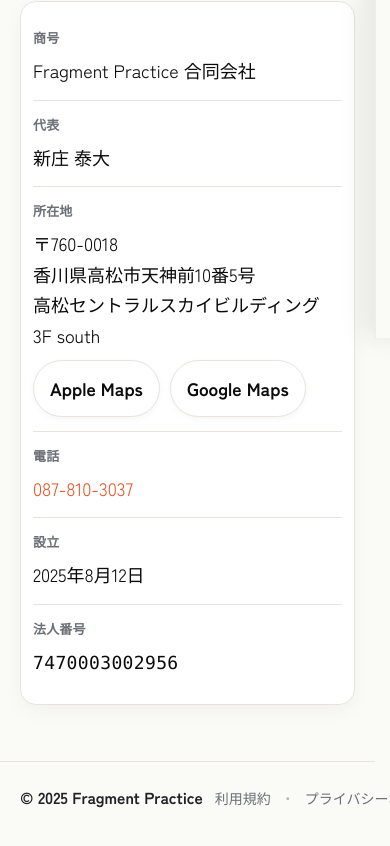
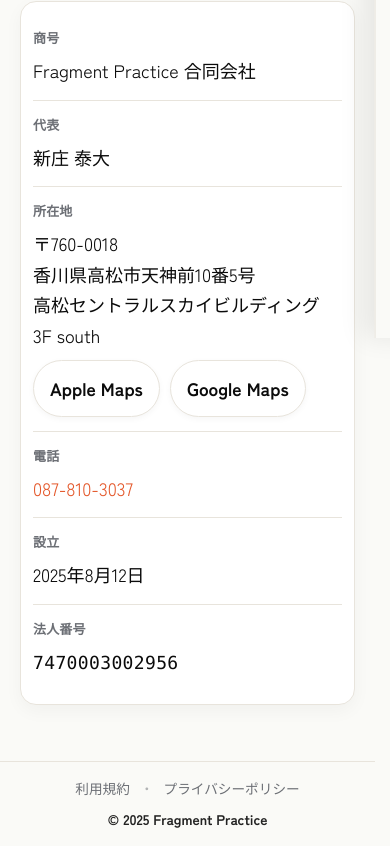
Before and after one commit to yasufrag/fragmentpractice.com, a Next.js app: page /company in a window 390 px wide. Shown: the part 506-1352 px from the top of the page. Built offline with nearby package versions, Linux system fonts and the light colour scheme.

Commit message:
commit fragmentpractice.com

```diff
--- a/src/app/globals.css
+++ b/src/app/globals.css
@@ -157,24 +157,50 @@ a:hover{ text-decoration:underline; text-underline-offset:2px; color:var(--fg);
 .card .title{ font-weight:700; font-size:20px; margin:0 0 6px; }
 .card .meta{ color:var(--muted); font-size:14px; }
 
-/* ===================== Footer (compact, one-line on mobile) ===================== */
+/* ===================== Footer (desktop base) ===================== */
 .site-footer{ border-top:1px solid var(--line); background:var(--bg); padding:16px 0; color:var(--muted); }
 .footerbar{
   display:flex; align-items:center; justify-content:space-between; gap:12px; min-height:40px;
-  flex-wrap:nowrap; /* 改行させない */
+  flex-wrap:nowrap;
 }
 .footerbar .copy{ font-weight:600; color:var(--fg); opacity:.9; white-space:nowrap; }
 .footerbar .legal{
-  display:inline-flex; align-items:center; gap:10px; font-size:14px; white-space:nowrap; /* 横一列を強制 */
+  display:inline-flex; align-items:center; gap:10px; font-size:14px; white-space:nowrap;
 }
 .footerbar .legal .sep{ opacity:.5; }
 .footerbar .legal a{ color:var(--muted); }
 .footerbar .legal a:hover{ color:var(--fg); }
 
-/* かなり狭い端末の微調整 */
+/* ===================== Footer (mobile: links on top, copyright bottom) ===================== */
+@media (max-width: 640px){
+  .footerbar{
+    /* DOMは copy → legal のまま、視覚は legal → copy に */
+    flex-direction: column-reverse;
+    align-items: center;
+    justify-content: center;
+    gap: 8px;
+    min-height: unset;
+  }
+  .footerbar .legal{
+    /* 常に一行・中央寄せ・狭幅対策 */
+    display: inline-flex;
+    white-space: nowrap;
+    gap: 8px;
+    font-size: clamp(12px, 3.5vw, 14px);
+  }
+  .footerbar .legal .sep{ margin: 0 2px; }
+  .footerbar .copy{
+    /* 最下段で折返し回避 */
+    white-space: nowrap;
+    font-size: clamp(13px, 3.8vw, 14px);
+  }
+}
+
+/* 超狭幅フォールバック（任意：320px以下などでの安定化） */
 @media (max-width: 360px){
-  .footerbar{ gap:8px; }
-  .footerbar .legal{ gap:8px; font-size:13px; }
+  .footerbar{ gap:6px; }
+  .footerbar .legal{ gap:6px; font-size:12px; }
+  .footerbar .copy{ font-size:12px; }
 }
 
 /* ===================== Company: Definition card ===================== */
```
